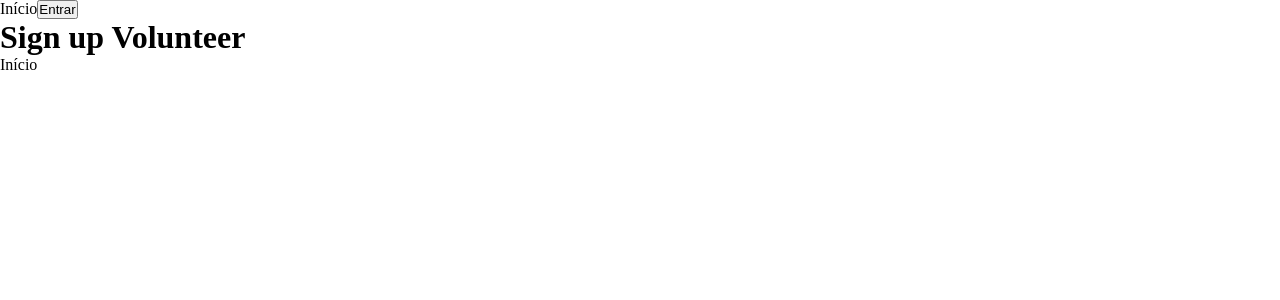
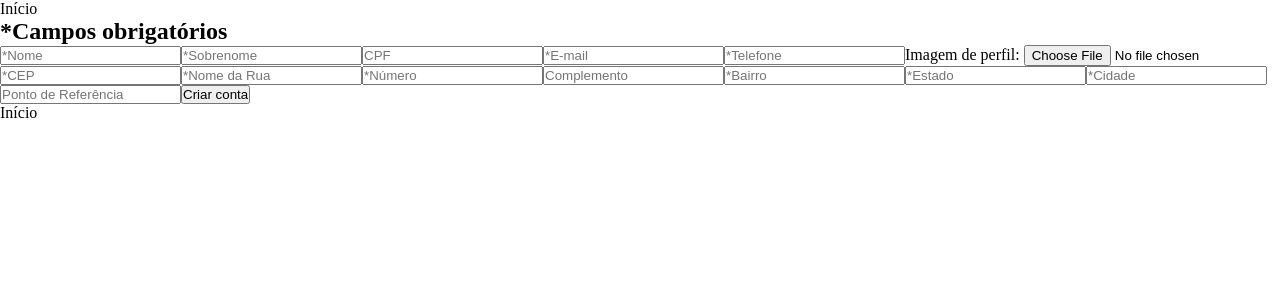
Before and after one commit to Fernando-Goncalves-Campos/Projeto-DoaAcao, a React (Create React App) app in the folder projeto/: page /signup in a window 1280 px wide. Shown: the top 300 px of the page. Built offline with nearby package versions, Linux system fonts and the light colour scheme.

Commit message:
Telas de cadastro

```diff
--- a/projeto/src/Components/Button.jsx
+++ b/projeto/src/Components/Button.jsx
@@ -2,10 +2,16 @@ import { memo } from "react";
 
 import "./Button.style.css";
 
-function Button({onClick, className = '', style = {}, children}) {
-    return(
-        <button onClick={onClick} className={`btnClass hoverScale ${className}`} style={style}>{children}</button>
-    );
+function Button({onClick=() => {}, className = '', style = {}, submit=false, file=false, accept="", children}) {
+    if(file){
+        return <input type="file" onChange={onClick} className={`btnClass hoverScale ${className}`} style={style} accept={accept}/>
+    }
+    else if(submit){
+        return <input type="submit" className={`btnClass hoverScale ${className}`} style={style} value={children} />
+    }
+    else{
+        return <button onClick={onClick} className={`btnClass hoverScale ${className}`} style={style}>{children}</button>
+    }
 }
 
 export default memo(Button);
--- a/projeto/src/Components/InputForm.jsx
+++ b/projeto/src/Components/InputForm.jsx
@@ -2,13 +2,13 @@ import { memo } from "react";
 
 import "./InputForm.style.css";
 
-function Input({setValue, defaultValue="", type="text", className="", style={}, children}) {
+function Input({setValue, defaultValue="", type="text", className="", style={}, required=false, children}) {
     const handleChange = (e) => {
         setValue(e.target.value);
     }
 
     return(
-        <input type={type} defaultValue={defaultValue} placeholder={children} onChange={handleChange} className={`inputClass ${className}`} style={style}/>
+        <input type={type} defaultValue={defaultValue} placeholder={children} onChange={handleChange} className={`inputClass ${className}`} style={style} required={required}/>
     );
 }
 
--- a/projeto/src/Components/NavBar.jsx
+++ b/projeto/src/Components/NavBar.jsx
@@ -8,7 +8,7 @@ import UserMenu from "./UserMenu.jsx";
 import LinkQuery from "./LinkQuery.jsx";
 
 function NavBar() {
-    const navigate = useNavigate()
+    const navigate = useNavigate();
     const location = useLocation();
 
     //Lê os estados do usuário
@@ -20,7 +20,7 @@ function NavBar() {
     //Define qual tipo de botão estará na barra de navegação
     useEffect(() => {
         const updateUserBtn = () => {
-            if(location.pathname === "/login"){
+            if(location.pathname === "/login" || location.pathname === "/signup" || location.pathname === "/signup/entity"){
                 setUserBtn();
             }
             else if(!logged){
--- a/projeto/src/Pages/SignUpEntity.jsx
+++ b/projeto/src/Pages/SignUpEntity.jsx
@@ -1,8 +1,99 @@
-import { memo } from "react";
+import { memo, useState } from "react";
+
+import InputForm from "../Components/InputForm"
+import Button from "../Components/Button";
+import { useNavigate } from "react-router-dom";
 
 function SignUpEntity() {
+    const navigate = useNavigate()
+
+    const [name, setName] = useState("");
+    const [reason, setReason] = useState("");
+    const [CNPJ, setCNPJ] = useState("");
+    const [email, setEmail] = useState("");
+    const [phone, setPhone] = useState("");
+
+    const [img, setImg] = useState("");
+    const [CEP, setCEP] = useState("");
+    const [streetName, setStreetName] = useState("");
+    const [addressNumber, setAddressNumber] = useState("");
+    const [complement, setComplement] = useState("");
+
+    const [district, setDistrict] = useState("");
+    const [state, setState] = useState("");
+    const [city, setCity] = useState("");
+    const [referencePoint, setReferencePoint] = useState("");
+    const [responsible, setResponsible] = useState("");
+    const [position, setPosition] = useState("");
+
+    //Adiciona a conta no banco de dados
+    const addVolunteerDB = async () => {
+        /*const response = await fetch(`http://localhost:5050/volunteers/`, {
+            method: "POST",
+            body: JSON.stringify({
+                name: name,
+                reason: reason,
+                CNPJ, CNPJ
+                email: email,
+                phone: phone,
+                img: img,
+                CEP: CEP,
+                streetName: streetName,
+                addressNumber: addressNumber,
+                complement: complement,
+                district: district,
+                state: state,
+                city: city,
+                referencePoint: referencePoint,
+                responsible: responsible,
+                position: position
+            }),
+            headers: {
+                'Content-Type': 'application/json'
+            },
+        });
+
+        return response;*/
+        return {status: 201};
+    }
+
+    const handleSubmit = async (e) => {
+        e.preventDefault();
+
+        //Adiciona o administrador ao banco de dados
+        const response = await addVolunteerDB();
+        if(response.status === 201){
+            navigate(-1);
+        }
+        else{
+            alert("Account already exists!!!");
+        }
+    }
+
 	return(
-        <h1>Sign up Entity</h1>
+        <form onSubmit={handleSubmit}>
+            <h2>*Campos obrigatórios</h2>
+            <InputForm setValue={value => {setName(value)}} required>*Nome da Empresa</InputForm>
+            <InputForm setValue={value => {setReason(value)}} required>*Razão Social</InputForm>
+            <InputForm setValue={value => {setCNPJ(value)}} required>*CNPJ</InputForm>
+            <InputForm type="email" setValue={value => {setEmail(value)}} required>*E-mail</InputForm>
+            <InputForm setValue={value => {setPhone(value)}} required>*Telefone</InputForm>
+
+            Imagem de perfil: <Button file accept=".png, .jpg, .jpeg" onClick={value => {setImg(value)}} />
+            <InputForm setValue={value => {setCEP(value)}} required>*CEP</InputForm>
+            <InputForm setValue={value => {setStreetName(value)}} required>*Nome da Rua</InputForm>
+            <InputForm setValue={value => {setAddressNumber(value)}} required>*Número</InputForm>
+            <InputForm setValue={value => {setComplement(value)}}>Complemento</InputForm>
+
+            <InputForm setValue={value => {setDistrict(value)}} required>*Bairro</InputForm>
+            <InputForm setValue={value => {setState(value)}} required>*Estado</InputForm>
+            <InputForm setValue={value => {setCity(value)}} required>*Cidade</InputForm>
+            <InputForm setValue={value => {setReferencePoint(value)}}>Ponto de Referência</InputForm>
+            <InputForm setValue={value => {setResponsible(value)}} required>*Nome do Responsável</InputForm>
+            <InputForm setValue={value => {setPosition(value)}} required>*Cargo do responsável</InputForm>
+
+            <Button submit>Criar conta</Button>
+        </form>
     );
 }
 
--- a/projeto/src/Pages/SignUpVolunteer.jsx
+++ b/projeto/src/Pages/SignUpVolunteer.jsx
@@ -1,8 +1,115 @@
-import { memo } from "react";
+import { memo, useState, useContext } from "react";
+
+import { UserContext } from "../App";
+
+import InputForm from "../Components/InputForm"
+import Button from "../Components/Button";
+import { useNavigate } from "react-router-dom";
 
 function SignUpVolunteer() {
+    const navigate = useNavigate()
+
+    const {setUser, setLogged, setEntity} = useContext(UserContext);
+
+    const [name, setName] = useState("");
+    const [lastName, setLastName] = useState("");
+    const [CPF, setCPF] = useState("");
+    const [email, setEmail] = useState("");
+    const [phone, setPhone] = useState("");
+
+    const [img, setImg] = useState("");
+    const [CEP, setCEP] = useState("");
+    const [streetName, setStreetName] = useState("");
+    const [addressNumber, setAddressNumber] = useState("");
+    const [complement, setComplement] = useState("");
+
+    const [district, setDistrict] = useState("");
+    const [state, setState] = useState("");
+    const [city, setCity] = useState("");
+    const [referencePoint, setReferencePoint] = useState("");
+
+    //Adiciona a conta no banco de dados
+    const addVolunteerDB = async () => {
+        /*const response = await fetch(`http://localhost:5050/volunteers/`, {
+            method: "POST",
+            body: JSON.stringify({
+                name: name,
+                lastName: lastName,
+                CPF: CPF,
+                email: email,
+                phone: phone,
+                img: img,
+                CEP: CEP,
+                streetName: streetName,
+                addressNumber: addressNumber,
+                complement: complement,
+                district: district,
+                state: state,
+                city: city,
+                referencePoint: referencePoint
+            }),
+            headers: {
+                'Content-Type': 'application/json'
+            },
+        });
+
+        return response;*/
+        return {status: 201};
+    }
+
+    const handleSubmit = async (e) => {
+        e.preventDefault();
+
+        //Adiciona o administrador ao banco de dados
+        const response = await addVolunteerDB();
+        if(response.status === 201){
+            setLogged(true);
+            setEntity(false);
+            setUser({
+                name: name,
+                lastName: lastName,
+                CPF: CPF,
+                email: email,
+                phone: phone,
+                img: img,
+                CEP: CEP,
+                streetName: streetName,
+                addressNumber: addressNumber,
+                complement: complement,
+                district: district,
+                state: state,
+                city: city,
+                referencePoint: referencePoint
+            });
+            navigate(-2);
+        }
+        else{
+            alert("Account already exists!!!");
+        }
+    }
+
 	return(
-        <h1>Sign up Volunteer</h1>
+        <form onSubmit={handleSubmit}>
+            <h2>*Campos obrigatórios</h2>
+            <InputForm setValue={value => {setName(value)}} required>*Nome</InputForm>
+            <InputForm setValue={value => {setLastName(value)}} required>*Sobrenome</InputForm>
+            <InputForm setValue={value => {setCPF(value)}}>CPF</InputForm>
+            <InputForm type="email" setValue={value => {setEmail(value)}} required>*E-mail</InputForm>
+            <InputForm setValue={value => {setPhone(value)}} required>*Telefone</InputForm>
+
+            Imagem de perfil: <Button file accept=".png, .jpg, .jpeg" onClick={value => {setImg(value)}} />
+            <InputForm setValue={value => {setCEP(value)}} required>*CEP</InputForm>
+            <InputForm setValue={value => {setStreetName(value)}} required>*Nome da Rua</InputForm>
+            <InputForm setValue={value => {setAddressNumber(value)}} required>*Número</InputForm>
+            <InputForm setValue={value => {setComplement(value)}}>Complemento</InputForm>
+
+            <InputForm setValue={value => {setDistrict(value)}} required>*Bairro</InputForm>
+            <InputForm setValue={value => {setState(value)}} required>*Estado</InputForm>
+            <InputForm setValue={value => {setCity(value)}} required>*Cidade</InputForm>
+            <InputForm setValue={value => {setReferencePoint(value)}}>Ponto de Referência</InputForm>
+
+            <Button submit>Criar conta</Button>
+        </form>
     );
 }
 
```
Also changed, not shown: projeto/src/Pages/Login.jsx (+4 -4 lines).
